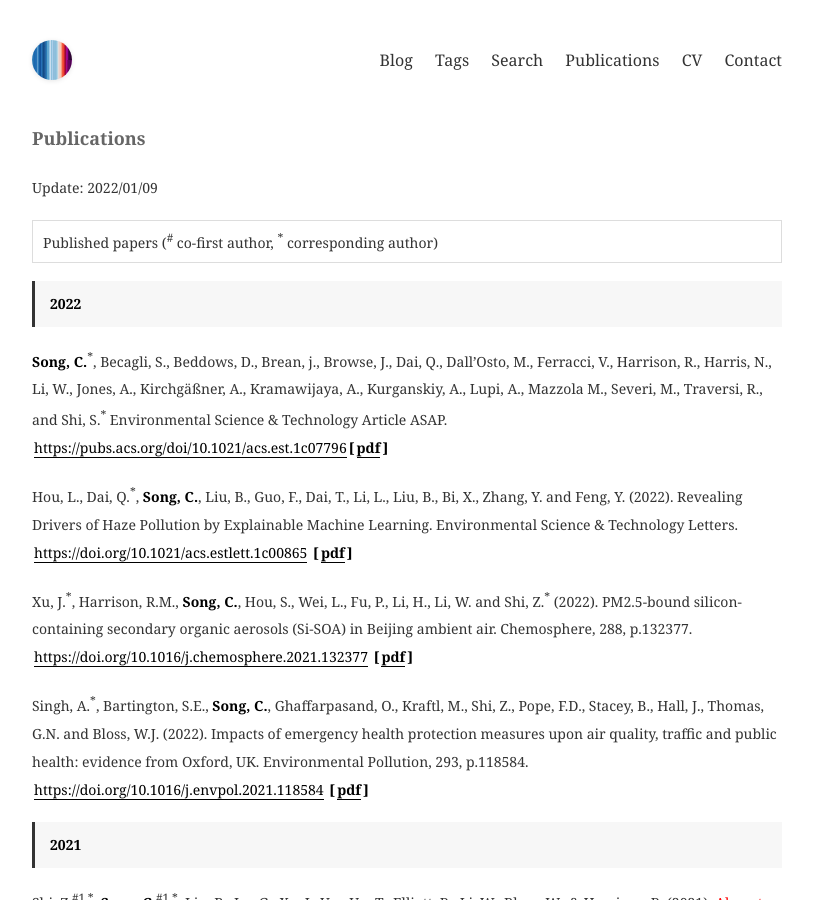
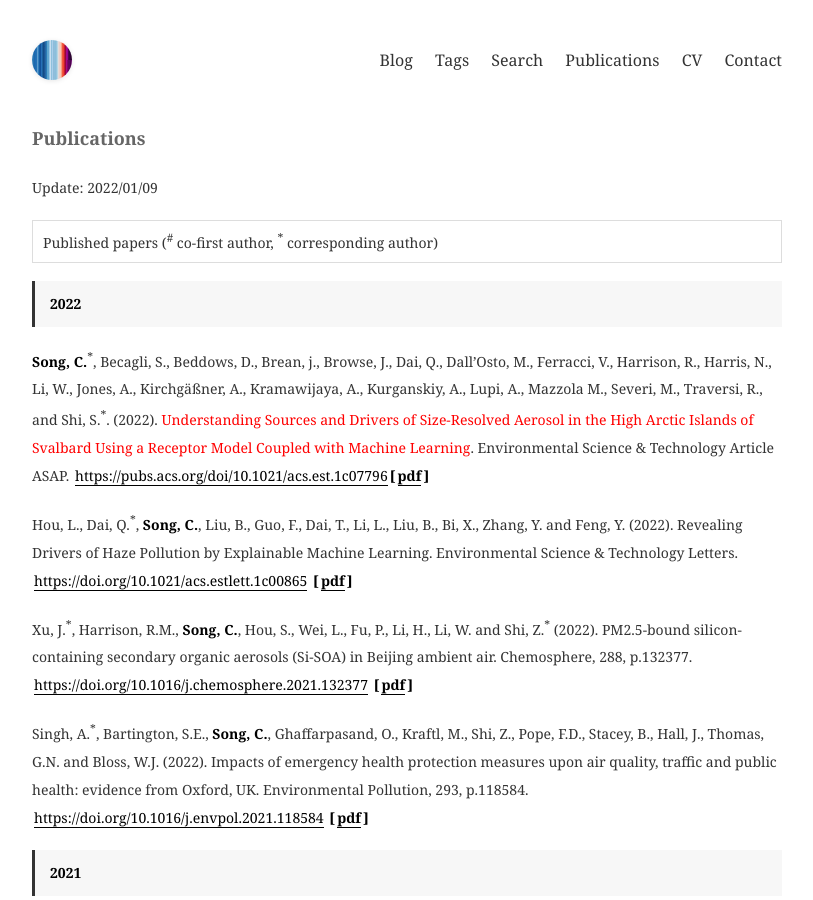
Before and after one commit to songair/Congbo, a Jekyll site: the page built from pages/publications.md, in a window 1280 px wide and 900 px high. Shown: the whole window, without its empty margins (233-1046 px from the left). Built offline with Jekyll 4.4.1, drawn with Linux system fonts in a browser that asks for light colours.

Commit message:
Update publications.md

```diff
--- a/pages/publications.md
+++ b/pages/publications.md
@@ -9,7 +9,7 @@ Update: 2022/01/09
 
 > **2022**
 
-**Song, C.**<sup>*</sup>, Becagli, S., Beddows, D., Brean, j., Browse, J., Dai, Q., Dall’Osto, M., Ferracci, V., Harrison, R., Harris, N., Li, W., Jones, A., Kirchgäßner, A., Kramawijaya, A., Kurganskiy, A., Lupi, A., Mazzola M., Severi, M., Traversi, R., and Shi, S.<sup>*</sup>
+**Song, C.**<sup>*</sup>, Becagli, S., Beddows, D., Brean, j., Browse, J., Dai, Q., Dall’Osto, M., Ferracci, V., Harrison, R., Harris, N., Li, W., Jones, A., Kirchgäßner, A., Kramawijaya, A., Kurganskiy, A., Lupi, A., Mazzola M., Severi, M., Traversi, R., and Shi, S.<sup>*</sup>. (2022). <span style="color:red;">Understanding Sources and Drivers of Size-Resolved Aerosol in the High Arctic Islands of Svalbard Using a Receptor Model Coupled with Machine Learning</span>.
 Environmental Science & Technology Article ASAP. <https://pubs.acs.org/doi/10.1021/acs.est.1c07796>**[[pdf]({{site.baseurl}}/static/papers/acs.est.1c07796.pdf)]**
 
 Hou, L., Dai, Q.<sup>*</sup>, **Song, C.**, Liu, B., Guo, F., Dai, T., Li, L., Liu, B., Bi, X., Zhang, Y. and Feng, Y. (2022). Revealing Drivers of Haze Pollution by Explainable Machine Learning. Environmental Science & Technology Letters. <https://doi.org/10.1021/acs.estlett.1c00865> **[[pdf]({{site.baseurl}}/static/papers/acs.estlett.1c00865.pdf)]**
```
